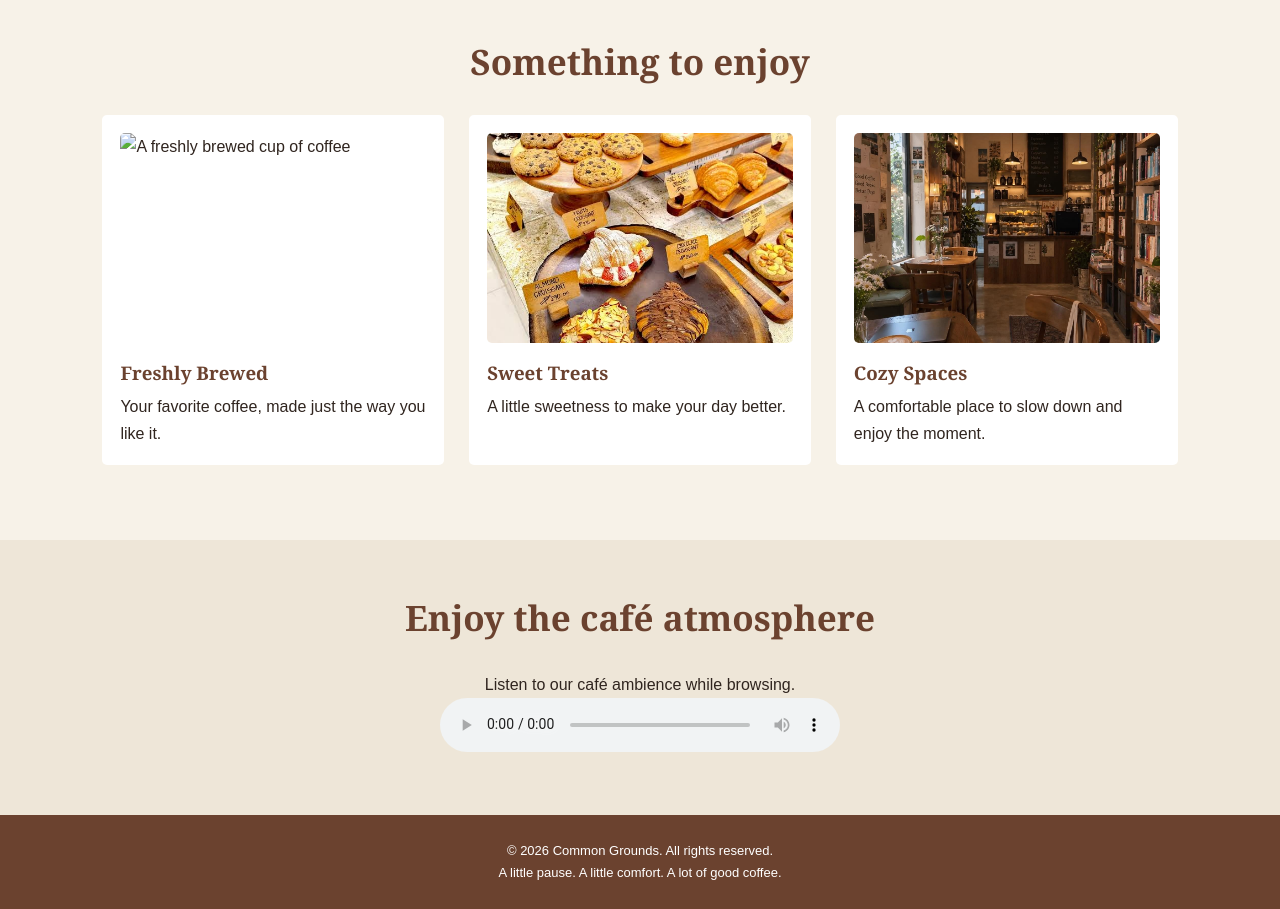
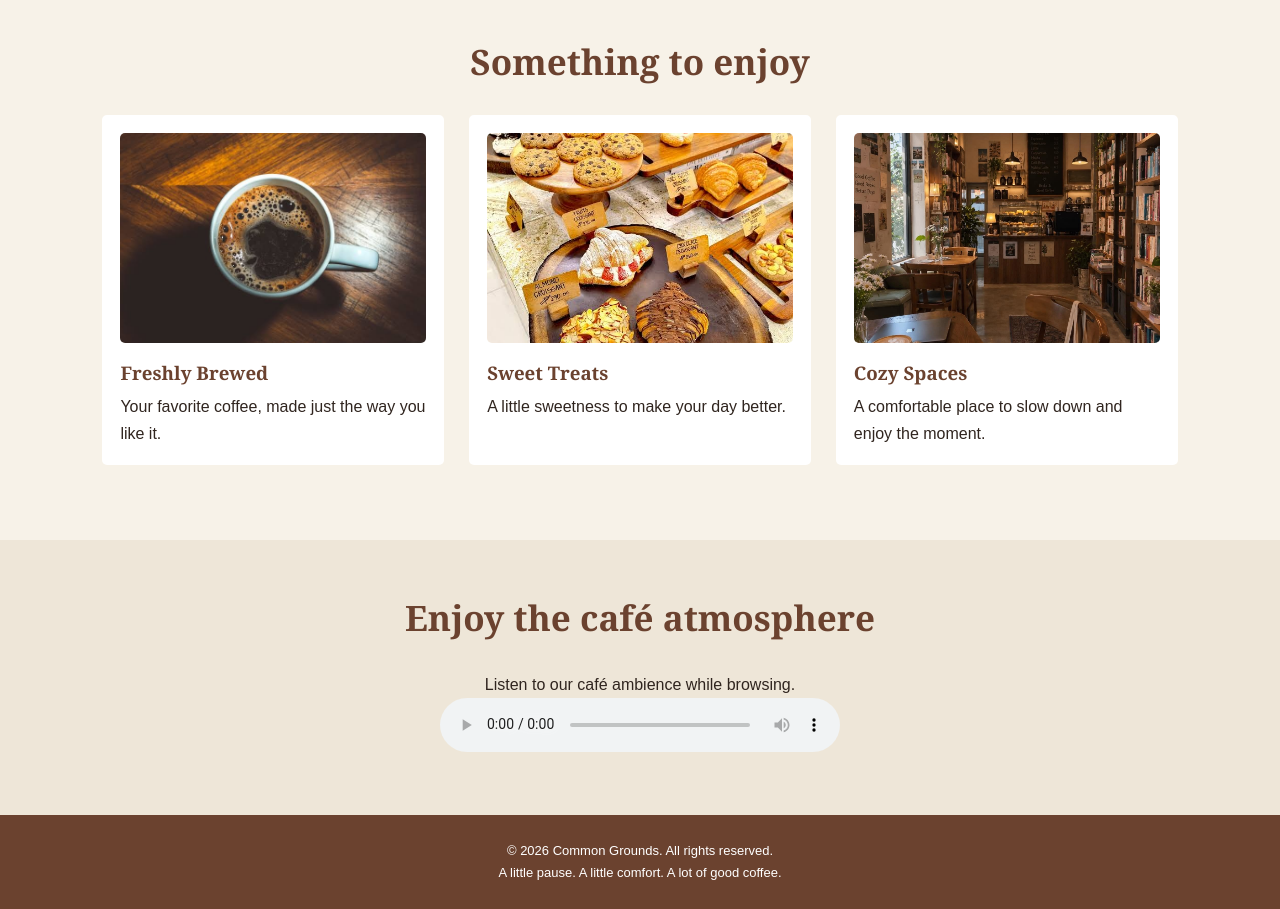
Before and after one commit to reinabaya84-ops/Group-_CampusCafe, a plain HTML site: page index.html in a window 1280 px wide. Shown: the part 980-1889 px from the top of the page. Drawn offline with Linux system fonts and the light colour scheme.

Commit message:
Fix HTML formatting issues in index.html

```diff
--- a/index.html
+++ b/index.html
@@ -54,7 +54,7 @@
 
             <div class="card-grid">
                 <article class="card">
-                    <img src= <img src="images/brewedcoffee.jpg" alt="A freshly brewed cup of coffee">
+                    <img src="images/brewedcoffee.jpg" alt="A freshly brewed cup of coffee">
                     <h3>Freshly Brewed</h3>
                     <p>Your favorite coffee, made just the way you like it.</p>
                 </article>
```
